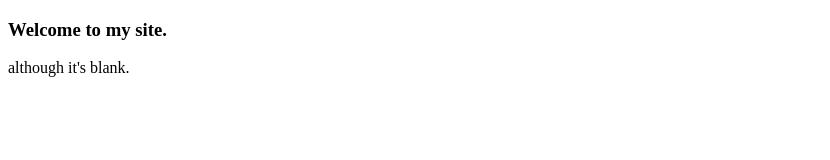
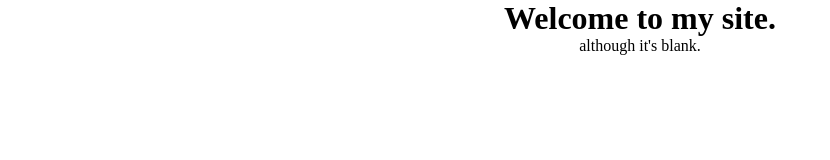
Before and after one commit to Jonham/jonham.github.io, a plain HTML site: page index.html in a window 1280 px wide. Shown: the whole page, without its empty margins (0-830 px from the left). Drawn offline with Linux system fonts and the light colour scheme.

Commit message:
text-align: center;

```diff
--- a/index.html
+++ b/index.html
@@ -5,11 +5,24 @@
   <meta name="viewport" content="width=device-width, initial-scale=1.0">
   <meta http-equiv="X-UA-Compatible" content="ie=edge">
   <title>Welcome！</title>
+  <style>
+    *, *:before, *:after {
+      padding: 0;
+      margin: 0;
+      outline: 0;
+      border: 0;
+    }
+    h1, p {
+      display: block;
+      width: 100%;
+      text-align: center;
+    }
+  </style>
 </head>
 <body>
-  <h3>
+  <h1>
     Welcome to my site.
-  </h3>
+  </h1>
   <p>
     although it's blank.
   </p>
```
